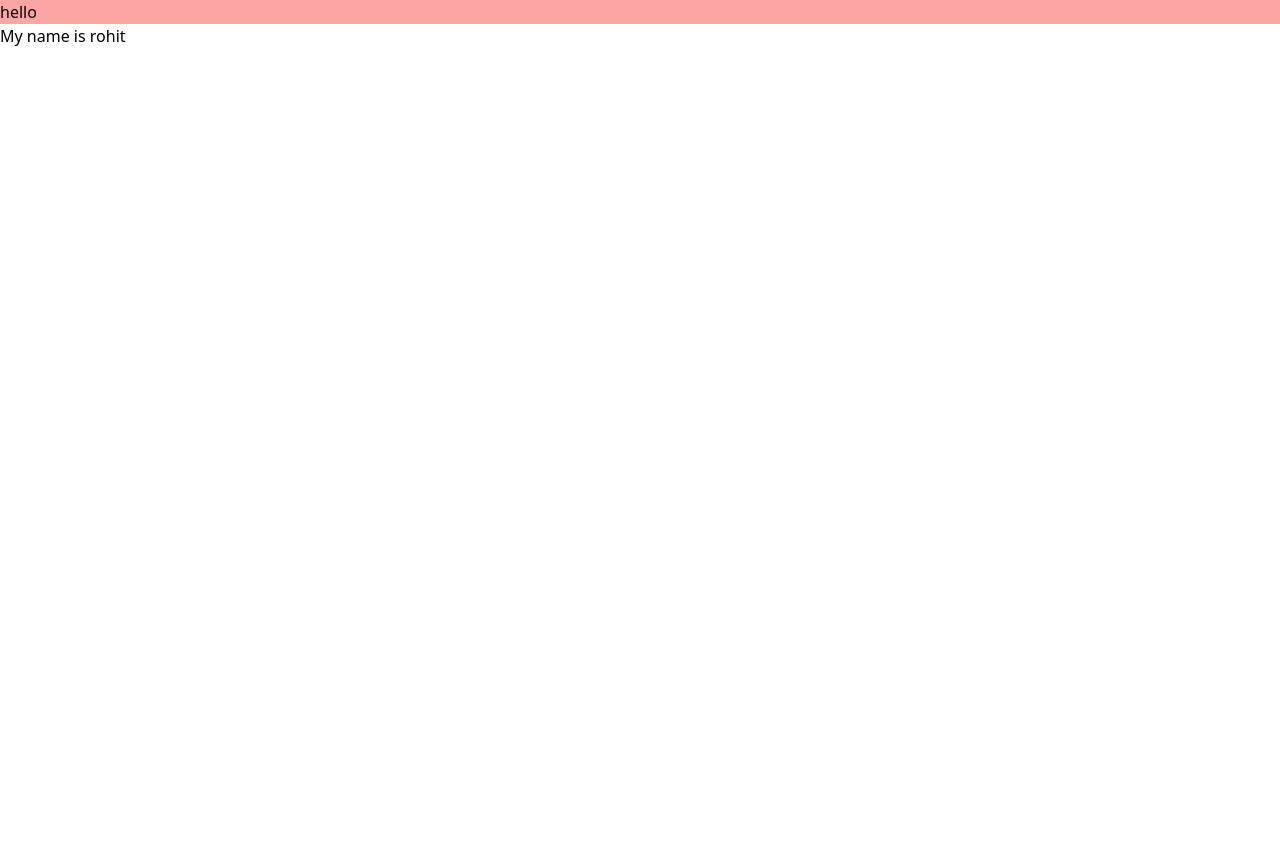
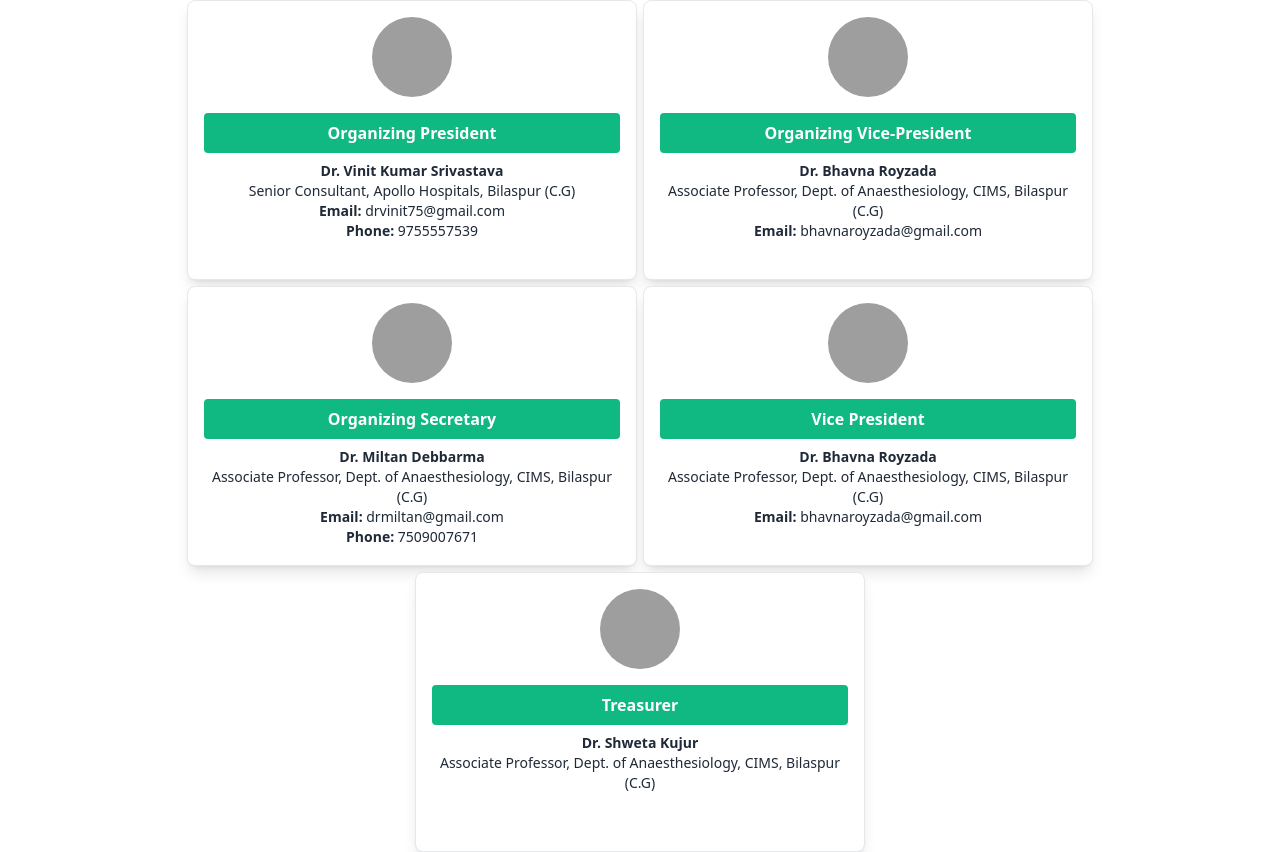
Before and after one commit to aaditya890/Web-Tourism, a plain HTML site: page index.html in a window 1280 px wide. Before the commit the page ends 800 px from the top, so only its background shows below. Drawn offline with nearby package versions, Linux system fonts and the light colour scheme; grey boxes are pictures that could not be loaded.

Commit message:
some changes

```diff
--- a/index.html
+++ b/index.html
@@ -9,8 +9,91 @@
   <title>Home</title>
 </head>
 <body>
-  <h1 class="bg-red-300">hello</h1>
-  <h2>My name is rohit</h2>
+  <!-- Docters detail section -->
+   <section>
+    <div class="flex flex-wrap justify-center items-center gap-4">
+      <div class="w-[450px] h-[280px] border border-solid p-4 bg-white rounded-lg shadow-lg">
+        <div class="flex justify-center mb-4">
+          <img src="https://i.pinimg.com/280x280_RS/79/dd/11/79dd11a9452a92a1accceec38a45e16a.jpg" alt="Dr. Vinit Kumar Srivastava" class="w-20 h-20 object-cover rounded-full">
+        </div>
+        <div class="bg-green-500 text-white p-2 text-center font-bold rounded">
+          Organizing President
+        </div>
+        <div class="card-body mt-2 text-center">
+          <div class="doctor-details text-gray-800 text-sm">
+            <strong>Dr. Vinit Kumar Srivastava</strong><br>
+            Senior Consultant, Apollo Hospitals, Bilaspur (C.G)<br>
+            <strong>Email:</strong> drvinit75@gmail.com<br>
+            <strong>Phone:</strong> 9755557539
+          </div>
+        </div>
+      </div>
+
+      <div class="w-[450px] h-[280px] border border-solid p-4 bg-white rounded-lg shadow-lg">
+        <div class="flex justify-center mb-4">
+          <img src="https://i.pinimg.com/280x280_RS/79/dd/11/79dd11a9452a92a1accceec38a45e16a.jpg" alt="Dr. Bhavna Royzada" class="w-20 h-20 object-cover rounded-full">
+        </div>
+        <div class="bg-green-500 text-white p-2 text-center font-bold rounded">
+          Organizing Vice-President
+        </div>
+        <div class="card-body mt-2 text-center">
+          <div class="doctor-details text-gray-800 text-sm">
+            <strong>Dr. Bhavna Royzada</strong><br>
+            Associate Professor, Dept. of Anaesthesiology, CIMS, Bilaspur (C.G)<br>
+            <strong>Email:</strong> bhavnaroyzada@gmail.com
+          </div>
+        </div>
+      </div>
+
+      <div class="w-[450px] h-[280px] border border-solid p-4 bg-white rounded-lg shadow-lg">
+        <div class="flex justify-center mb-4">
+          <img src="https://i.pinimg.com/280x280_RS/79/dd/11/79dd11a9452a92a1accceec38a45e16a.jpg" alt="Dr. Miltan Debbarma" class="w-20 h-20 object-cover rounded-full">
+        </div>
+        <div class="bg-green-500 text-white p-2 text-center font-bold rounded">
+          Organizing Secretary
+        </div>
+        <div class="card-body mt-2 text-center">
+          <div class="doctor-details text-gray-800 text-sm">
+            <strong>Dr. Miltan Debbarma</strong><br>
+            Associate Professor, Dept. of Anaesthesiology, CIMS, Bilaspur (C.G)<br>
+            <strong>Email:</strong> drmiltan@gmail.com<br>
+            <strong>Phone:</strong> 7509007671
+          </div>
+        </div>
+      </div>
+
+      <div class="w-[450px] h-[280px] border border-solid p-4 bg-white rounded-lg shadow-lg">
+        <div class="flex justify-center mb-4">
+          <img src="https://i.pinimg.com/280x280_RS/79/dd/11/79dd11a9452a92a1accceec38a45e16a.jpg" alt="Dr. Bhavna Royzada" class="w-20 h-20 object-cover rounded-full">
+        </div>
+        <div class="bg-green-500 text-white p-2 text-center font-bold rounded">
+          Vice President
+        </div>
+        <div class="card-body mt-2 text-center">
+          <div class="doctor-details text-gray-800 text-sm">
+            <strong>Dr. Bhavna Royzada</strong><br>
+            Associate Professor, Dept. of Anaesthesiology, CIMS, Bilaspur (C.G)<br>
+            <strong>Email:</strong> bhavnaroyzada@gmail.com
+          </div>
+        </div>
+      </div>
+
+      <div class="w-[450px] h-[280px] border border-solid p-4 bg-white rounded-lg shadow-lg">
+        <div class="flex justify-center mb-4">
+          <img src="https://i.pinimg.com/280x280_RS/79/dd/11/79dd11a9452a92a1accceec38a45e16a.jpg" alt="Dr. Shweta Kujur" class="w-20 h-20 object-cover rounded-full">
+        </div>
+        <div class="bg-green-500 text-white p-2 text-center font-bold rounded">
+          Treasurer
+        </div>
+        <div class="card-body mt-2 text-center">
+          <div class="doctor-details text-gray-800 text-sm">
+            <strong>Dr. Shweta Kujur</strong><br>
+            Associate Professor, Dept. of Anaesthesiology, CIMS, Bilaspur (C.G)
+          </div>
+        </div>
+      </div>
+    </div>
+   </section>
 </body>
 
 </html>
--- a/output.css
+++ b/output.css
@@ -777,6 +777,14 @@ video {
   max-width: 80rem;
 }
 
+.w-\[450px\] {
+  width: 450px;
+}
+
+.h-\[280px\] {
+  height:280px;
+}
+
 .-translate-x-1\/2 {
   --tw-translate-x: -50%;
   transform: translate(var(--tw-translate-x), var(--tw-translate-y)) rotate(var(--tw-rotate)) skewX(var(--tw-skew-x)) skewY(var(--tw-skew-y)) scaleX(var(--tw-scale-x)) scaleY(var(--tw-scale-y));
```
